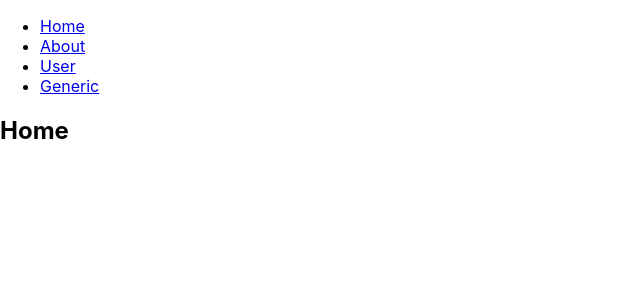
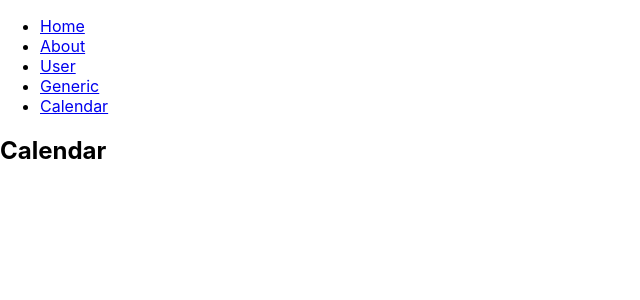
Before and after one commit to mike14747/hotel-worx-3, a React (Create React App) app in the folder client/: page /calendar in a window 1280 px wide. Shown: the top 300 px of the page, without its empty margins (0-640 px from the left). Built offline with nearby package versions, Linux system fonts and the light colour scheme.

Commit message:
calendar component created

```diff
--- a/client/src/App.js
+++ b/client/src/App.js
@@ -6,6 +6,7 @@ import {
     Link,
 } from 'react-router-dom';
 import Generic from './pages/generic/generic';
+import Calendar from './components/calendar/index';
 
 export default function App() {
     return (
@@ -25,6 +26,9 @@ export default function App() {
                         <li>
                             <Link to="/generic">Generic</Link>
                         </li>
+                        <li>
+                            <Link to="/calendar">Calendar</Link>
+                        </li>
                     </ul>
                 </nav>
 
@@ -42,6 +46,9 @@ export default function App() {
                     </Route>
                     <Route exact path="/generic">
                         <Generic />
+                    </Route>
+                    <Route exact path="/calendar">
+                        <Calendar />
                     </Route>
                     <Route path="*">
                         <Home />
--- /dev/null
+++ b/client/src/components/calendar/index.js
@@ -0,0 +1,11 @@
+import React from 'react';
+
+export default class Calendar extends React.Component {
+    render() {
+        return (
+            <div>
+                <h2>Calendar</h2>
+            </div>
+        );
+    }
+}
```
Also changed, not shown: client/src/pages/calendar/calendar.js (added, +14 -0 lines), 1 other file (tests, documents, lock files or other folders).
